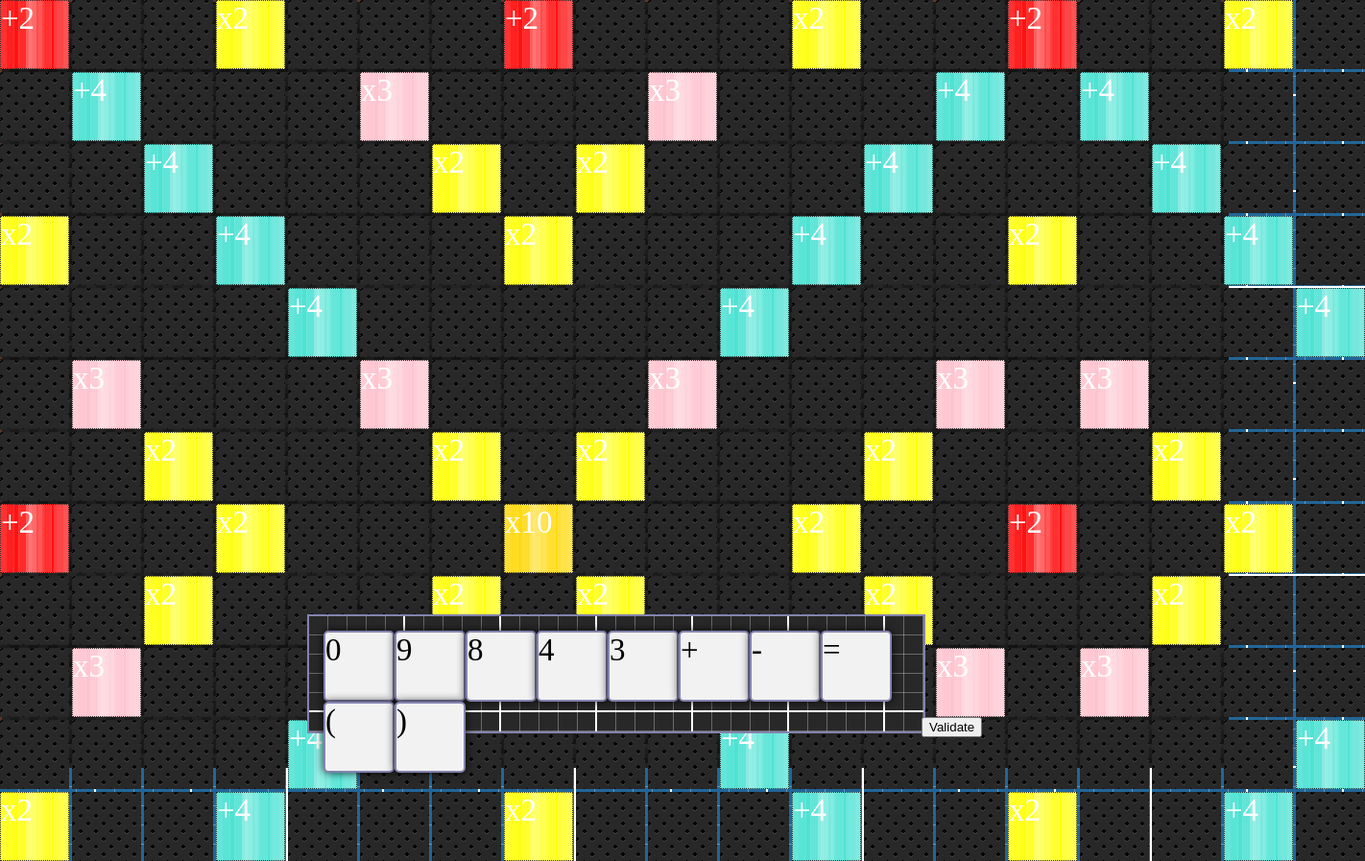
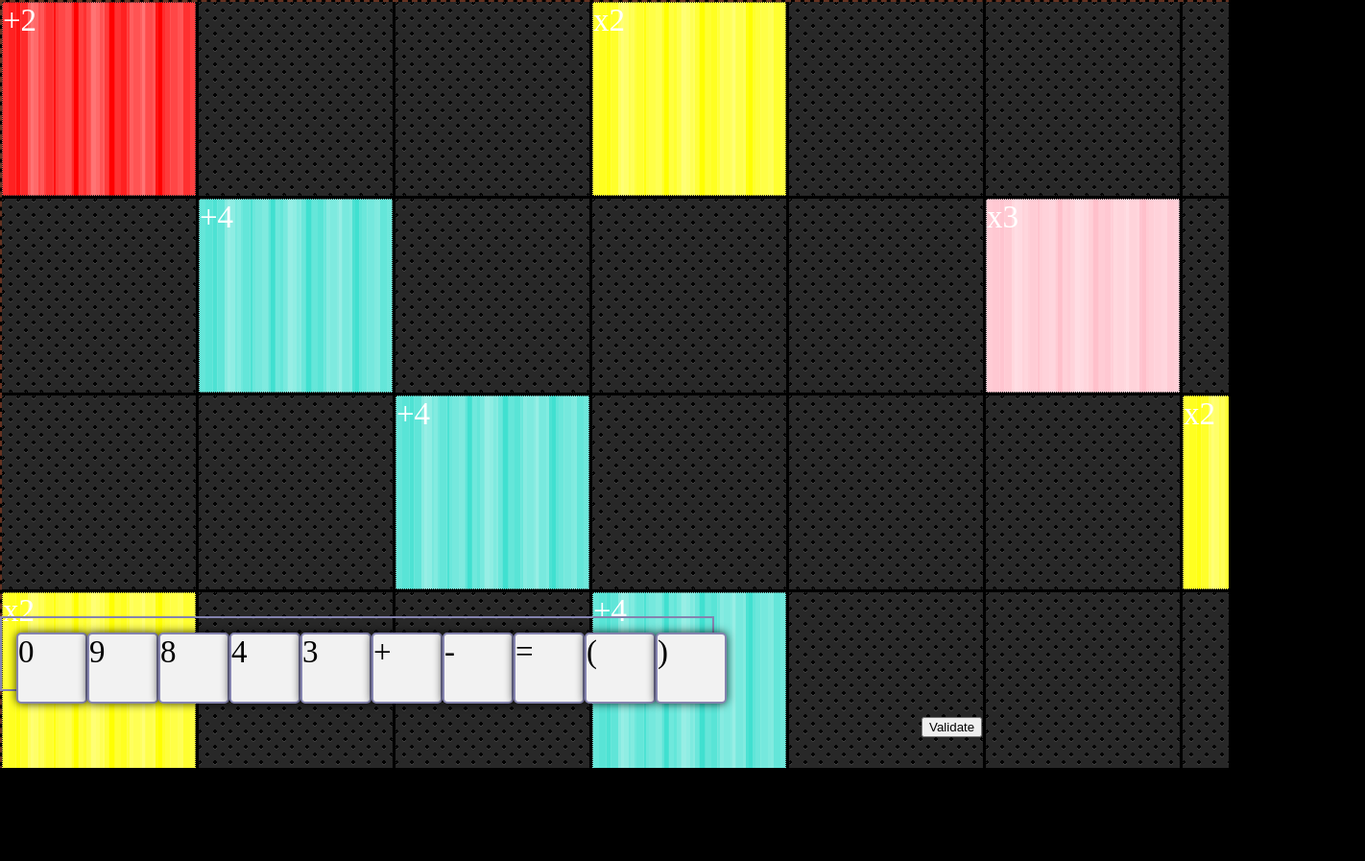
Before and after one commit to Mimieam/MScrab, a website: page index.html in a window 1280 px wide. Shown: the whole page at 96% size, 1422 px wide, since content can reach past the window. After the commit the page ends 800 px from the top, so only its background shows below. Drawn offline with nearby package versions, Linux system fonts and the light colour scheme.

Commit message:
bug hunting

```diff
--- a/client.js
+++ b/client.js
@@ -5,15 +5,95 @@ $(window).load(function(){
 
 $(document).ready(function() {
 
+// (function ($) {
+//    $.fn.liveDraggable = function (opts) {
+//       this.live("mouseover.liveDraggable", function() {
+//          $(this).draggable(opts);
+//          // $(this).off('mouseover.liveDraggable'); // kill the mouseover - requires JQ 1.7+
+//          $(this).unbind('mouseover.liveDraggable'); // kill the mouseover
+//       });
+//       return $();
+//    };
+// }(jQuery));
+// (function ($) {
+//    $.fn.liveDroppable = function (opts) {
+//       $(document).on("mouseover.liveDroppable",".tile", function() {
+//          $(this).droppable(opts);
+//          // $(this).off('mouseover.liveDroppable'); // kill the mouseover - requires JQ 1.7+
+//          $(this).unbind('mouseover.liveDroppable'); // kill the mouseover
+//       });
+//       return $();
+//    };
+// }(jQuery));
+
+(function( $ ) {
+
+    $.support.touch = typeof Touch === 'object';
+
+    if (!$.support.touch) {
+        return;
+    }
+
+    var proto =  $.ui.mouse.prototype,
+    _mouseInit = proto._mouseInit;
+
+    $.extend( proto, {
+        _mouseInit: function() {
+            this.element
+            .bind( "touchstart." + this.widgetName, $.proxy( this, "_touchStart" ) );
+            _mouseInit.apply( this, arguments );
+        },
+
+        _touchStart: function( event ) {
+            if ( event.originalEvent.targetTouches.length != 1 ) {
+                return false;
+            }
+
+            this.element
+            .bind( "touchmove." + this.widgetName, $.proxy( this, "_touchMove" ) )
+            .bind( "touchend." + this.widgetName, $.proxy( this, "_touchEnd" ) );
+
+            this._modifyEvent( event );
+
+            $( document ).trigger($.Event("mouseup")); //reset mouseHandled flag in ui.mouse
+            this._mouseDown( event );
+
+            return false;
+        },
+
+        _touchMove: function( event ) {
+            this._modifyEvent( event );
+            this._mouseMove( event );
+        },
+
+        _touchEnd: function( event ) {
+            this.element
+            .unbind( "touchmove." + this.widgetName )
+            .unbind( "touchend." + this.widgetName );
+            this._mouseUp( event );
+        },
+
+        _modifyEvent: function( event ) {
+            event.which = 1;
+            var target = event.originalEvent.targetTouches[0];
+            event.pageX = target.clientX;
+            event.pageY = target.clientY;
+        }
+
+    });
+
+})( jQuery );
+
 var CSSs = new (function  () {
 	this.spacing = 5;
-	this.cell_w = 70;
-	this.cell_h = 70;
+	this.cell_w = 200;
+	this.cell_h = 200;
 	this.ChipColor = '#F2F2F2';
 	this.TilesColor ='';
 	this.left = 0;
 	this.top =0;
-	this.Chip = { zIndex:"0", position: "relative", "float":"left",top: 10 + this.spacing,left: 10 + this.spacing, width: this.cell_w,height: this.cell_h,background: this.ChipColor };
+	this.Chip = { zIndex:"0", position: "relative", "float":"left",top: 10 + this.spacing,left: 10 + this.spacing, width: 70,height: 70,background: this.ChipColor };
+	// this.Chip = { zIndex:"0", position: "relative", "float":"left",top: 10 + this.spacing,left: 10 + this.spacing, width: this.cell_w,height: this.cell_h,background: this.ChipColor };
 	this.Tile = {zIndex:"0", position: "absolute", width: this.cell_w,height: this.cell_h,background: this.TilesColor, top: this.top ,left: this.left };
 }) ();
 
@@ -26,6 +106,9 @@ Game = {};
 	Game.tileCnt = 0;
 	Game.chipCnt = 0;
 	Game.stop_update = 0;
+var world,
+	rack,
+	board;
 
 /*display*/
 Game.show_props = function (obj, objName) {
@@ -101,7 +184,6 @@ function Chip(type,value) {
 	var self = $('<div />').addClass("chip")
 							.css(CSSs.Chip)
 								.attr('id', 'chip_' + Game.chipCnt)
-								.addClass("ui-draggable")
 								.text(this.content)
 								.data({
 
@@ -115,6 +197,41 @@ function Chip(type,value) {
 										// containment: '#board,#rack',
 										cursor: 'move',
 								revert: "invalid"
+								 // revert: function(obj) {
+						   //          if (obj === false) {
+						   //              // Drop was rejected, revert the helper.
+						   //              console.log(this);
+						   //              $(this).css({"width":"200px", "height":"200px",background:"red"});
+						   //              var $helper = $("#mydrag").css({color:"red"});
+						   //              $helper.fadeOut("slow").animate($helper.originalPosition);
+						   //              return true;
+						   //          } else {
+						   //              // Drop was accepted, don't revert.
+						   //              console.log(this);
+						   //              return false;
+						   //          }
+						   //      }
+								// revert: function(ui)
+								//   {
+								//      //if false then no socket object drop occurred.
+								//      if(ui === false)
+								//      {
+								//      	console.log('revert me');
+								//      	ui.draggable.css({width:"200px",height:"200px"});
+								//         //revert the peg by returning true
+								//         return true;
+								//      }
+								//      else
+								//      {
+								//         //socket object was returned,
+								//         //we can perform additional checks here if we like
+								//         //alert(socketObj.attr('id')); would work fine
+								// 		console.log('revert me');
+								//      	//ui.draggable.css({width:"200px",height:"200px"});
+								//         //return false so that the peg does not revert
+								//         return false;
+								//      }
+								//   }
 							});
 
 							//private
@@ -150,7 +267,7 @@ function Tile(T, L, status, type) {
 	this.col = L; // tile coordinate on the board ( top, left)
 	this.row = T;
 	this.status = status || "free";
-	var self = $('<div />').addClass("tile").css(CSSs.Tile).addClass("ui-droppable").attr({
+	var self = $('<div />').addClass("tile").css(CSSs.Tile).attr({
 			"id": this.id,
 			"type": this.type,
 			"status": this.status,
@@ -174,14 +291,19 @@ function Tile(T, L, status, type) {
 	};
 
 	this.makeAllTileDroppable = function(divs, client) {
-			$(divs).droppable({
+			$("#board").find(divs).droppable({
 					accept: 'div.chip',
 					hoverClass: 'hovered',
 					drop: function(event, ui) {
-
-							ui.draggable.attr('data-droppedIn', this.id);
-							ui.draggable.attr('data-row', $(this).attr('row'));
-							ui.draggable.attr('data-col', $(this).attr('col'));
+							ui.draggable.css({"width":"200px", "height":"200px"})
+										.attr({	'data-droppedIn': this.id,
+												'data-row': $(this).attr('row'),
+												'data-col': $(this).attr('col')
+											});
+							// ui.draggable.attr();
+							// ui.draggable.attr();
+							// console.log(ui.draggable.attr('data-row'));
+							// ui.draggable.css({"width":"200px", "height":"200px"});
 							// console.log(ui.draggable.attr("id") + " with value: " + ui.draggable.data("content") + " is in " + ui.draggable.attr('data-droppedIn'));
 							// console.log(ui.draggable.attr("data-row") + " - " + ui.draggable.attr('data-col'));
 							// console.log($(this).attr('col'));
@@ -214,7 +336,7 @@ function Tile(T, L, status, type) {
 										$chip.attr("data-status","active")
 											 .attr("data-row",null)
 											 .attr("data-col",null);
-										$('#rack').append($(this).css({ position: "relative" }).detach());
+										$('#rack').append($(this).css({ position: "relative", "width":"70px", "height":"70px"}).detach());
 										client.usedChip = client.usedChip.filter(function(v) { return v.attr('id') == $chip.attr('id') ? false: true;}); //remove from usedChip if we remove the chip from the board
 									}
 							});
@@ -224,14 +346,22 @@ function Tile(T, L, status, type) {
 											position: "absolute",
 											left: 0 + "px",
 											top: 0 + "px",
-											zIndex: 1
+											zIndex: 1,
+											width:"200px",
+											height:"200px"
 									});
 									ui.draggable.detach();
 									$(this).append(ui.draggable);
 							}
 							else {
-									console.log(ui.draggable.data());
-									ui.draggable.draggable('option', 'revert', true);
+									console.log(ui.draggable.data()); // check minor bug with data row and col bein null if we drag to a busy tile
+									// console.log(ui.draggable.parent());
+									ui.draggable.css({"width":"200px", "height":"200px"});
+
+									if($(this).children().length == 1 && ui.draggable.parent()[0].id =='rack' ){ // revert if going to rack
+										ui.draggable.css({ position: "relative", "width":"70px", "height":"70px"});
+									}
+									ui.draggable.draggable('option', 'revert', true );
 							}
 					},
 					out: function(event, ui) {
@@ -273,29 +403,29 @@ board (div, row, column,  cell height, cell width ,  width -pixel , height -pixe
 function Board (divName,r,c,ch,cw,w,h) {
 		'use strict';
 			$(divName).css({"width":Game.viewport.width,"height":Game.viewport.height});
-			this.width =$(divName).width();
-			this.height =$(divName).height();
+			// this.width =$(divName).width();
+			// this.height =$(divName).height();
+			// CSSs.cell_h = ch || CSSs.cell_h;
+			// CSSs.cell_w = cw || CSSs.cell_w;
+			// this.cnt = 0;
+			// this.DOM_element = divName;
+			// this.tileSet = [];
+			// this.patternStr = "";
+			// this.cols =  Math.ceil(this.width / CSSs.cell_w);
+			// this.rows = Math.ceil(this.height / CSSs.cell_h);
+
+			console.log(this.width);
+
+			this.width = w || $(divName).width();
+			this.height = h || $(divName).height();
 			CSSs.cell_h = ch || CSSs.cell_h;
 			CSSs.cell_w = cw || CSSs.cell_w;
 			this.cnt = 0;
 			this.DOM_element = divName;
 			this.tileSet = [];
 			this.patternStr = "";
-			this.cols =  Math.ceil(this.width / CSSs.cell_w);
-			this.rows = Math.ceil(this.height / CSSs.cell_h);
-
-			console.log(this.width);
-
-			// this.width = w || $(divName).width();
-			// this.height = h || $(divName).height();
-			// CSSs.cell_h = ch || CSSs.cell_h;
-			// CSSs.cell_w = cw || CSSs.cell_w;
-			// this.cnt = 0;
-			// this.DOM_element = divName;
-			// this.tileSet = [];
-			// this.patternStr = "";
-			// this.cols = c || Math.floor(this.height / CSSs.cell_h);
-			// this.rows = r || Math.floor(this.width / CSSs.cell_w);
+			this.cols = c || Math.floor(this.height / CSSs.cell_h);
+			this.rows = r || Math.floor(this.width / CSSs.cell_w);
 			this.pattern =[[4,0,0,1,0,0,0,4,0,0,0,1,0,0,4],
 				           [0,3,0,0,0,2,0,0,0,2,0,0,0,3,0],
 				           [0,0,3,0,0,0,1,0,1,0,0,0,3,0,0],
@@ -527,7 +657,8 @@ function ChipHolder(_DOM_element) {
 	var eqSign = [];
 	var Symbols;
 	this.DOM_element = _DOM_element;
-	$(this.DOM_element).addClass("bluePrint").css({"background-color":"#282828" }).droppable({accept: 'div.chip' ,   hoverClass: 'hovered',    // need to be somewhere else...
+	// $(this.DOM_element).addClass("bluePrint").css({"background-color":"#282828" }).droppable({accept: 'div.chip' ,   hoverClass: 'hovered',    // need to be somewhere else...
+	$(this.DOM_element).droppable({accept: 'div.chip' ,   hoverClass: 'hovered',    // need to be somewhere else...
             drop: function (event, ui) {
 							ui.draggable.css({});
 							// $(this).css({opacity: 0.8});
@@ -800,19 +931,18 @@ var Client = function (name,homeTile) {
 /*================================================================================================*/
 
 // board (div, row, column,  cell height, cell width ,  width -pixel , height -pixel)
-//test("ChipHolder Test", function () {
 	Mimi = new Client("Mimi");
-	var myBoard = new Board("#board",0,0);
+	// var myBoard = new Board("#board",0,0);
+	var myBoard = new Board("#board",10,10);
 	myBoard.buildGrid("#board",CSSs,0,0);
 	Game.setWorldDim();
-	// $('#board').draggable({ //will be move into Board class soon
-	// 	// drag: function (event, ui) {
-	// 	// 			//myBoard.update(event , ui);
-	// 	// 		}
-	// });
+	$('#board').draggable({ //will be move into Board class soon
+		// drag: function (event, ui) {
+		// 			//myBoard.update(event , ui);
+		// 		}
+	});
 	(new Tile(0,0)).makeAllTileDroppable('.tile', Mimi);
-
-		// equal(Mimi.getLength(), 1 , "should be 6");
-//});
+	// $('#board').liveDroppable({accept: 'div.chip',
+	// 				hoverClass: 'hovered' });
 
 });
--- a/index.html
+++ b/index.html
@@ -2,24 +2,27 @@
 <!DOCTYPE html>
 <html>
 <head>
-    <meta name="viewport" content="width=device-width, initial-scale=1.0, maximum-scale=1.0, user-scalable=0">
+    <meta name="viewport">
+    <!-- <meta name="viewport" content="width=device-width, initial-scale=1.0, maximum-scale=1.0, user-scalable=0"> -->
     <link rel="stylesheet" href="style.css">
 
     <!-- <link href="http://ajax.googleapis.com/ajax/libs/jqueryui/1/themes/base/jquery-ui.css" rel="stylesheet" type="text/css" /> -->
-    <!-- <script src="http://ajax.googleapis.com/ajax/libs/jquery/1/jquery.min.js"></script> -->
-    <!-- <script src="http://ajax.googleapis.com/ajax/libs/jqueryui/1/jquery-ui.min.js"></script> -->
-    <!-- // <script src="https://raw.github.com/furf/jquery-ui-touch-punch/master/jquery.ui.touch-punch.min.js"></script> -->
+    <script src="http://ajax.googleapis.com/ajax/libs/jquery/1/jquery.min.js"></script>
+    <script src="http://ajax.googleapis.com/ajax/libs/jqueryui/1/jquery-ui.min.js"></script>
+    <script src="https://raw.github.com/furf/jquery-ui-touch-punch/master/jquery.ui.touch-punch.min.js"></script>
 
-    <script src="jquery.min.js"></script>
-    <script src="jquery-ui.min.js"></script>
-    <script src="jquery.ui.touch-punch.min.js"></script>
+<!--     // <script src="jquery.min.js"></script>
+    // <script src="jquery-ui.min.js"></script>
+    // <script src="jquery.ui.touch-punch.min.js"></script> -->
+    <!-- // <script src="https://jquery-ui-for-ipad-and-iphone.googlecode.com/svn/trunk/jquery.ui.ipad.js"></script> -->
 
     <!-- <script src="http://ianli.com/infinitedrag/javascripts/jquery.infinitedrag.js"></script> -->
-    <script src="server.js"></script>
+    <!-- // <script src="server.js"></script> -->
     <script src="parser.js"></script>
     <script src="client.js"></script>
 </head>
-<body class = "bluePrint">
+<!-- <body class = "bluePrint"> -->
+<body>
 <div class = "world " >
     <div id = "board"> </div>
     <div id= "user_area">
--- a/style.css
+++ b/style.css
@@ -18,8 +18,8 @@ body {
 }
 
 #board {
-    width:1024px;
-    height:768px;
+/*    width:1024px;
+    height:768px;*/
     border: 2px #632 dashed;
 }
 
@@ -30,9 +30,10 @@ body {
     height:768px;
     overflow:hidden;
     margin: 0 auto;
-    background: -webkit-linear-gradient(63deg, #151515 5px, transparent 5px) 0 5px, -webkit-linear-gradient(-117deg, #151515 5px, transparent 5px) 10px 0px, -webkit-linear-gradient(63deg, #222 5px, transparent 5px) 0px 10px, -webkit-linear-gradient(-117deg, #222 5px, transparent 5px) 10px 5px, -webkit-linear-gradient(0deg, #1b1b1b 10px, transparent 10px), -webkit-linear-gradient(#1d1d1d 25%, #1a1a1a 25%, #1a1a1a 50%, transparent 50%, transparent 75%, #242424 75%, #242424);
+    background: black;
+/*    background: -webkit-linear-gradient(63deg, #151515 5px, transparent 5px) 0 5px, -webkit-linear-gradient(-117deg, #151515 5px, transparent 5px) 10px 0px, -webkit-linear-gradient(63deg, #222 5px, transparent 5px) 0px 10px, -webkit-linear-gradient(-117deg, #222 5px, transparent 5px) 10px 5px, -webkit-linear-gradient(0deg, #1b1b1b 10px, transparent 10px), -webkit-linear-gradient(#1d1d1d 25%, #1a1a1a 25%, #1a1a1a 50%, transparent 50%, transparent 75%, #242424 75%, #242424);
     background-color: #131313;
-    background-size: 20px 20px;
+    background-size: 20px 20px;*/
 }
 
 
@@ -125,11 +126,12 @@ pointer-events:none;
     /*z-index:5;*/
     /*background:transparent;*/
     border:2px solid #8483af;
-    width:50%;
-    height:15%;
-    top:80%;
-    left:25%;
-    position:fixed;
+    width:auto;
+    margin: 0 auto;
+    height:auto;
+    bottom:10%;
+    /*left:25%;*/
+    position:absolute;
 }
 
 <!-- Include he following conditional to get click-throughs to work with IE -->
```
Also changed, not shown: 1 other file.
